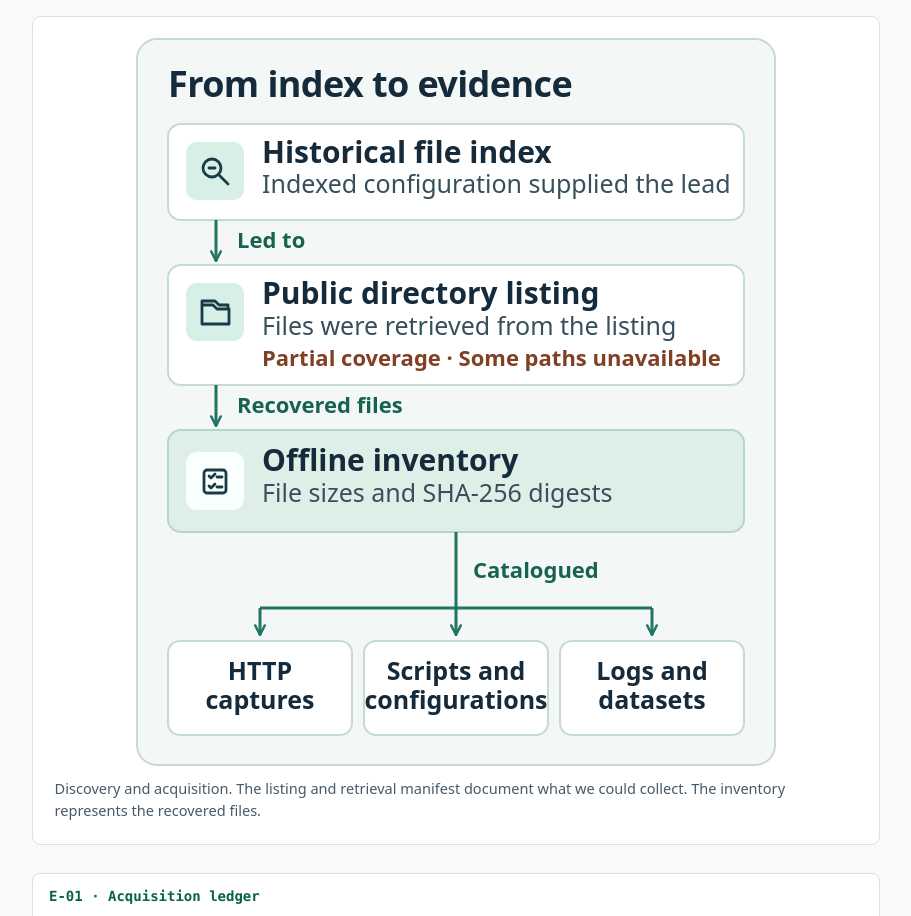
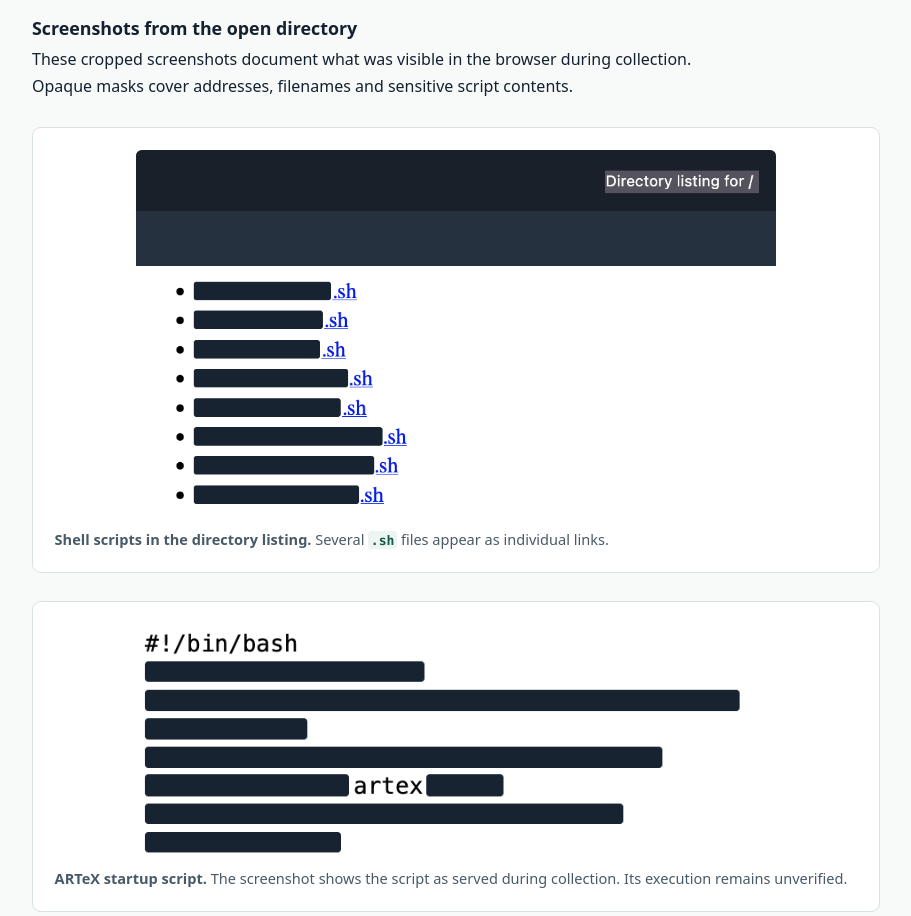
Before and after one commit to ShanHolo/Research-notes, a plain HTML site: page articles/open-directory-investigation/index.html in a window 1280 px wide. Shown: the part 1940-2856 px from the top of the page, without its empty margins (304-1215 px from the left). Drawn offline with Linux system fonts and the light colour scheme.

Commit message:
Add redacted open-directory evidence screenshots

```diff
--- a/articles/open-directory-investigation/index.html
+++ b/articles/open-directory-investigation/index.html
@@ -67,13 +67,33 @@
           <p class="section-lede">An indexed file led us to a public directory containing several thousand files. Among the scripts and task definitions were saved HTTP exchanges involving a university’s applications.</p>
           <p>One pair of exchanges stood out. A token issued in one response appeared byte for byte in a later request, and the application returned records. A separate staff portal response could be tied to a second identity. A third service reported an authenticated session whose account could not be linked to either identity.</p>
           <p>The recovered startup files and task definitions link <strong>ARTeX</strong> to the operation’s preparation and targeting. Application activity is documented in the saved HTTP captures. The execution link between an individual ARTeX task and a captured request remains unverified.</p>
-          <p class="report-note">Institutional identifiers and exact dates are withheld. The public exhibits summarize retained evidence using aliases and redrawn figures.</p>
+          <p class="report-note">Institutional identifiers and exact dates are withheld. The public exhibits use redacted screenshots, aliases and redrawn figures.</p>
         </section>
 
         <section class="report-section" id="discovery" aria-labelledby="discovery-heading">
           <h2 id="discovery-heading">Discovery and collection</h2>
           <p>A historical file record in Hunt.io led me to the host, where I found the public directory listing. We used urlscan.io records to assess other candidates. The listing exposed configuration files, tasking material, structured datasets, logs and saved traffic. The directory server’s operator remained unverified.</p>
           <p>We used a custom Python collector built with Requests to retrieve listed files through Tor Browser’s SOCKS proxy. Across successive passes, the collector recorded retrieval outcomes and computed SHA-256 digests for the local copies. Size and hash verification checked the integrity of the copies used for review. Coverage remained partial. A separate attempt limited to recently modified files timed out before the root listing could be read.</p>
+
+          <section id="directory-evidence" aria-labelledby="directory-evidence-heading">
+            <h3 id="directory-evidence-heading">Screenshots from the open directory</h3>
+            <p>These cropped screenshots document what was visible in the browser during collection. Opaque masks cover addresses, filenames and sensitive script contents.</p>
+
+            <figure class="figure">
+              <img src="./evidence/directory-scripts.png" width="932" height="535" loading="lazy" alt="Redacted browser screenshot showing a directory listing with multiple shell script entries.">
+              <figcaption><strong>Shell scripts in the directory listing.</strong> Several <code>.sh</code> files appear as individual links.</figcaption>
+            </figure>
+
+            <figure class="figure">
+              <img src="./evidence/startup-script.png" width="721" height="261" loading="lazy" alt="Redacted startup script screenshot with the Bash interpreter line and the ARTeX name visible.">
+              <figcaption><strong>ARTeX startup script.</strong> The screenshot shows the script as served during collection. Its execution remains unverified.</figcaption>
+            </figure>
+
+            <figure class="figure">
+              <img src="./evidence/directory-artifacts.png" width="932" height="633" loading="lazy" alt="Redacted browser screenshot of a directory listing with JSON, XML, HAR and PHP extensions visible.">
+              <figcaption><strong>Mixed file types in the exposed listing.</strong> The visible extensions include HAR, XML, JSON and PHP.</figcaption>
+            </figure>
+          </section>
 
           <figure class="figure">
             <img src="./figures/collection.svg" width="640" height="728" loading="lazy" alt="An indexed file led to a public listing. Partial acquisition and a verified local inventory yielded captures, tasking artifacts and tool output.">
@@ -261,7 +281,7 @@
         <section class="report-section conclusions" id="exhibits" aria-labelledby="exhibits-heading">
           <h2 id="exhibits-heading">Evidence index</h2>
           <ul class="exhibit-links">
-            <li><a href="#e-01">E-01</a> Acquisition ledger</li>
+            <li><a href="#e-01">E-01</a> Acquisition ledger and <a href="#directory-evidence">redacted screenshots</a></li>
             <li><a href="#e-02">E-02</a> Duplicate capture comparison</li>
             <li><a href="#e-03">E-03</a> Recorded token issuance and use</li>
             <li><a href="#e-04">E-04</a> Application and authentication outcomes</li>
--- a/articles/open-directory-investigation/styles.css
+++ b/articles/open-directory-investigation/styles.css
@@ -224,6 +224,8 @@ h2 {
 
 .report-section p + p { margin-top: 1rem; }
 .report-section p { max-width: 73ch; }
+#directory-evidence { margin-top: 1.75rem; }
+#directory-evidence-heading { margin-bottom: .4rem; }
 .section-lede { font-size: 1.15rem; color: #314858; line-height: 1.6; }
 
 .report-note {
```
Also changed, not shown: articles/open-directory-investigation/evidence/directory-artifacts.png (added), articles/open-directory-investigation/evidence/directory-scripts.png (added), articles/open-directory-investigation/evidence/startup-script.png (added).
